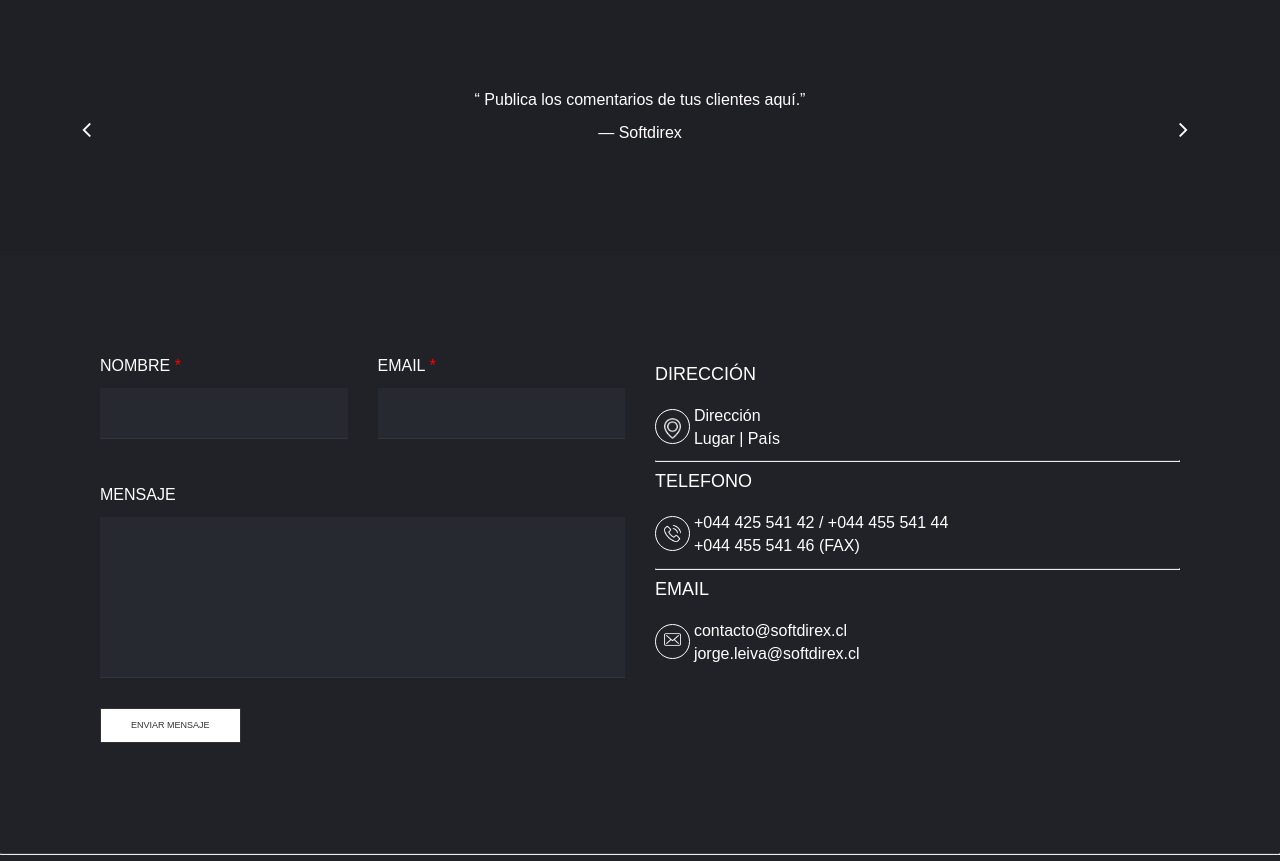
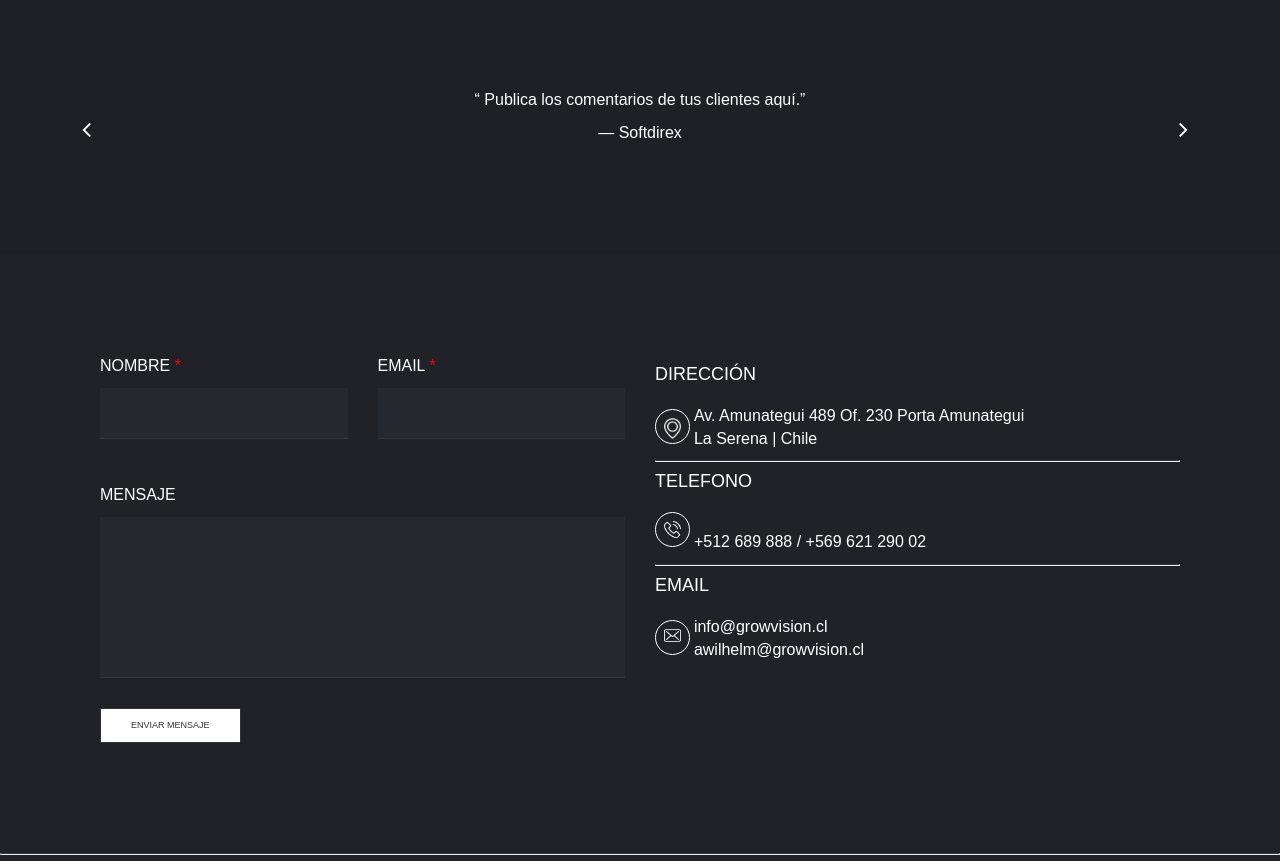
Before and after one commit to jleivas/pfl1.0-gv, a PHP site: page / in a window 1280 px wide. Shown: the part 651-1512 px from the top of the page. Run offline with PHP 8.4, Linux system fonts and the light colour scheme; data that the repository does not hold is empty; some web fonts are replaced.

Commit message:
actualizacion de datos de empresa

```diff
--- a/index.php
+++ b/index.php
@@ -211,7 +211,7 @@
 							<div class="img-wrapper">
 								<img class="img-responsive" src="assets/images/icons/address.png" alt="" />
 							</div>
-							<p>Dirección <br> Lugar | País</p>
+							<p>Av. Amunategui 489 Of. 230 Porta Amunategui <br> La Serena | Chile</p>
 						</div>
 						<hr>
 						<div class="contact-info-content">
@@ -219,8 +219,7 @@
 							<div class="img-wrapper">
 								<img class="img-responsive" src="assets/images/icons/call.png" alt="" />
 							</div>
-							<p>+044 425 541 42 / +044 455 541 44
-								<br>+044 455 541 46 (FAX)
+							<p>+512 689 888 / +569 621 290 02
 							</p>
 						</div>
 						<hr>
@@ -229,7 +228,7 @@
 							<div class="img-wrapper">
 								<img class="img-responsive" src="assets/images/icons/email.png" alt="" />
 							</div>
-							<p>contacto@softdirex.cl <br>jorge.leiva@softdirex.cl</p>
+							<p>info@growvision.cl <br>awilhelm@growvision.cl</p>
 						</div>
 					</div> <!-- /.contact-info -->
 				</div>
--- a/site3.php
+++ b/site3.php
@@ -41,7 +41,7 @@
 
 					Tendrás la satisfacción de ser una empresa comprometida con su equipo de trabajo brindándoles la oportunidad de acceder a un servicio enfocado a la salud visual con ofertas convenientes y una atención privilegiada.<br><br>
 
-					Si deseas tener ms información de este servicio <a href="index.php" target="_blank">contáctanos</a>.
+					Si deseas tener ms información de este servicio <a href="index.php">contáctanos</a>.
 				</p>
 			</div>
 		</section>
```
